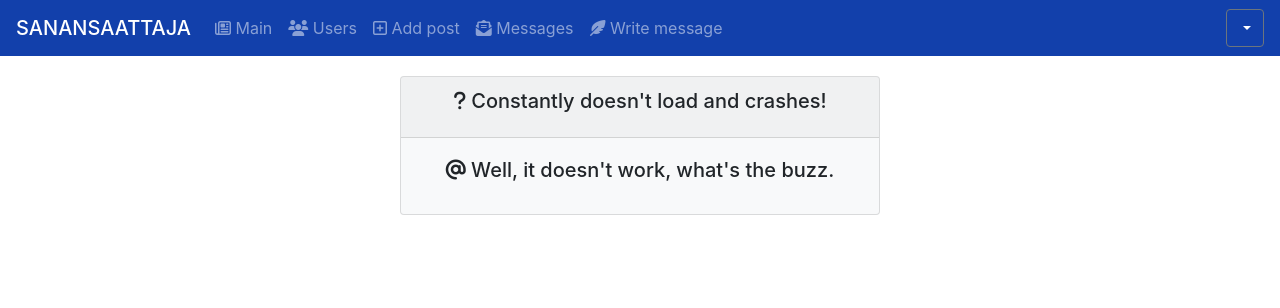
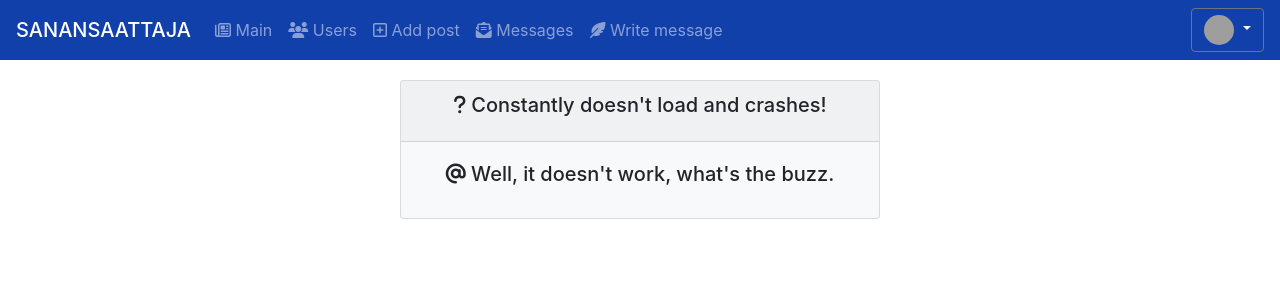
Before and after one commit to KEZKA/YL-WEB-PROJECT, a Flask app: page /info/faq in a window 1280 px wide. Shown: the top 308 px of the page. Run offline with Flask 2, Linux system fonts and the light colour scheme; a user stored in the database is signed in; some libraries are stand-ins or nearby versions; grey boxes are pictures that could not be loaded.

Commit message:
Fix bottom

```diff
--- a/sanansaattaja/website/templates/base.html
+++ b/sanansaattaja/website/templates/base.html
@@ -69,6 +69,8 @@
                 <a class="btn btn-secondary dropdown-toggle" href="" role="button"
                    id="user_menu" data-toggle="dropdown" aria-haspopup="true"
                    aria-expanded="false" style="background-color: #1240AB;">
+                    <img src="{{ url_for('make_image') }}?{{ range(100, 1000000000) | random }}"
+                         style="width: 30px; height: 30px; border-radius: 50%;;">
                 </a>
 
                 <div class="dropdown-menu dropdown-menu-sw" aria-labelledby="user_menu">
@@ -109,6 +111,7 @@
 </nav>
 
 <main class="container-fluid">{% block content %}{% endblock %}</main>
+<br><br>
 <nav class="navbar fixed-bottom navbar-expand-lg navbar-dark" style="background-color: #1240AB; margin-top: 22px">
   <a class="navbar-brand" href="https://www.who.int/emergencies/diseases/novel-coronavirus-2019">
       <i class="fas fa-house-user"></i> Stay at home with us! </a>
```
